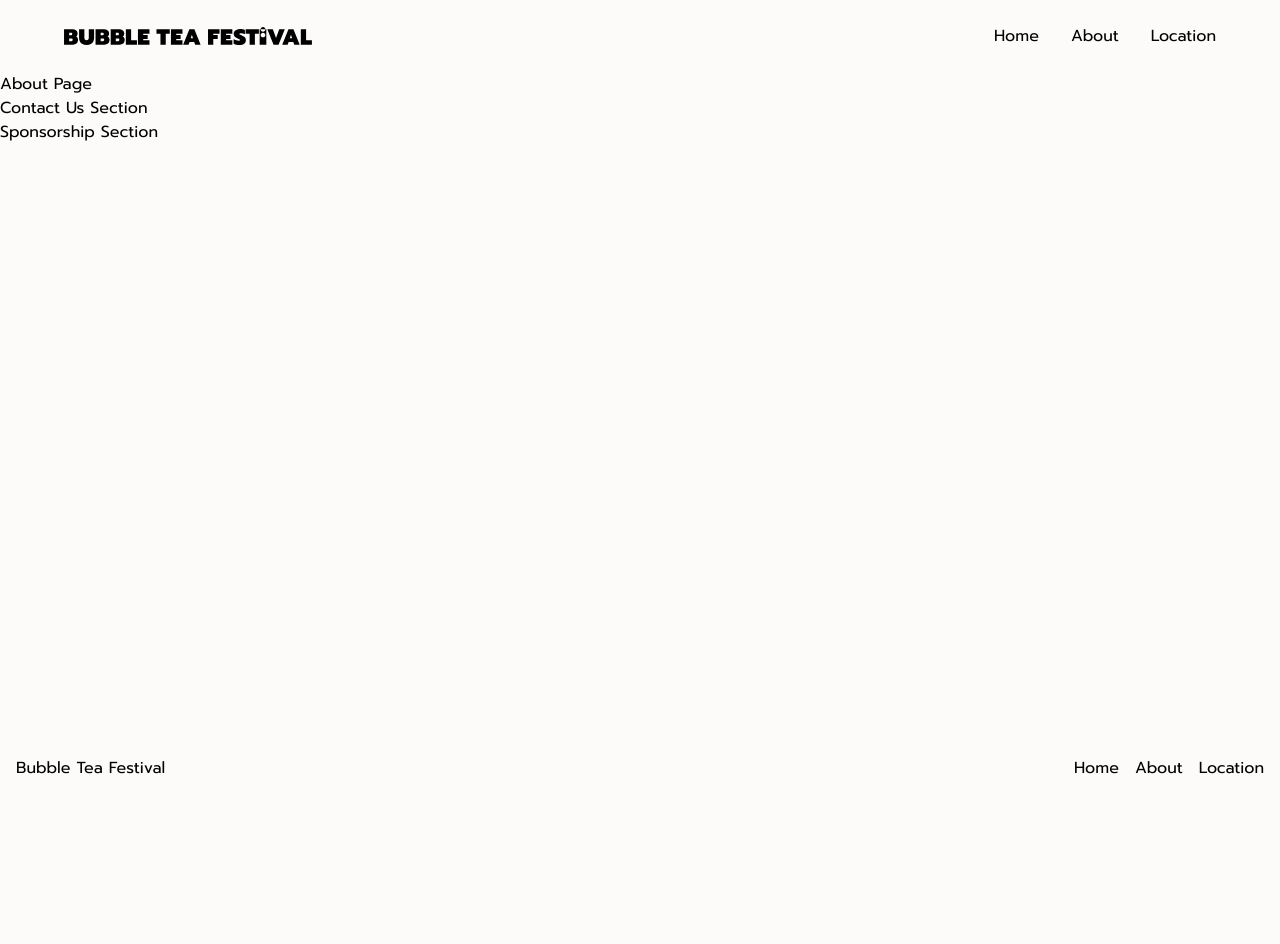
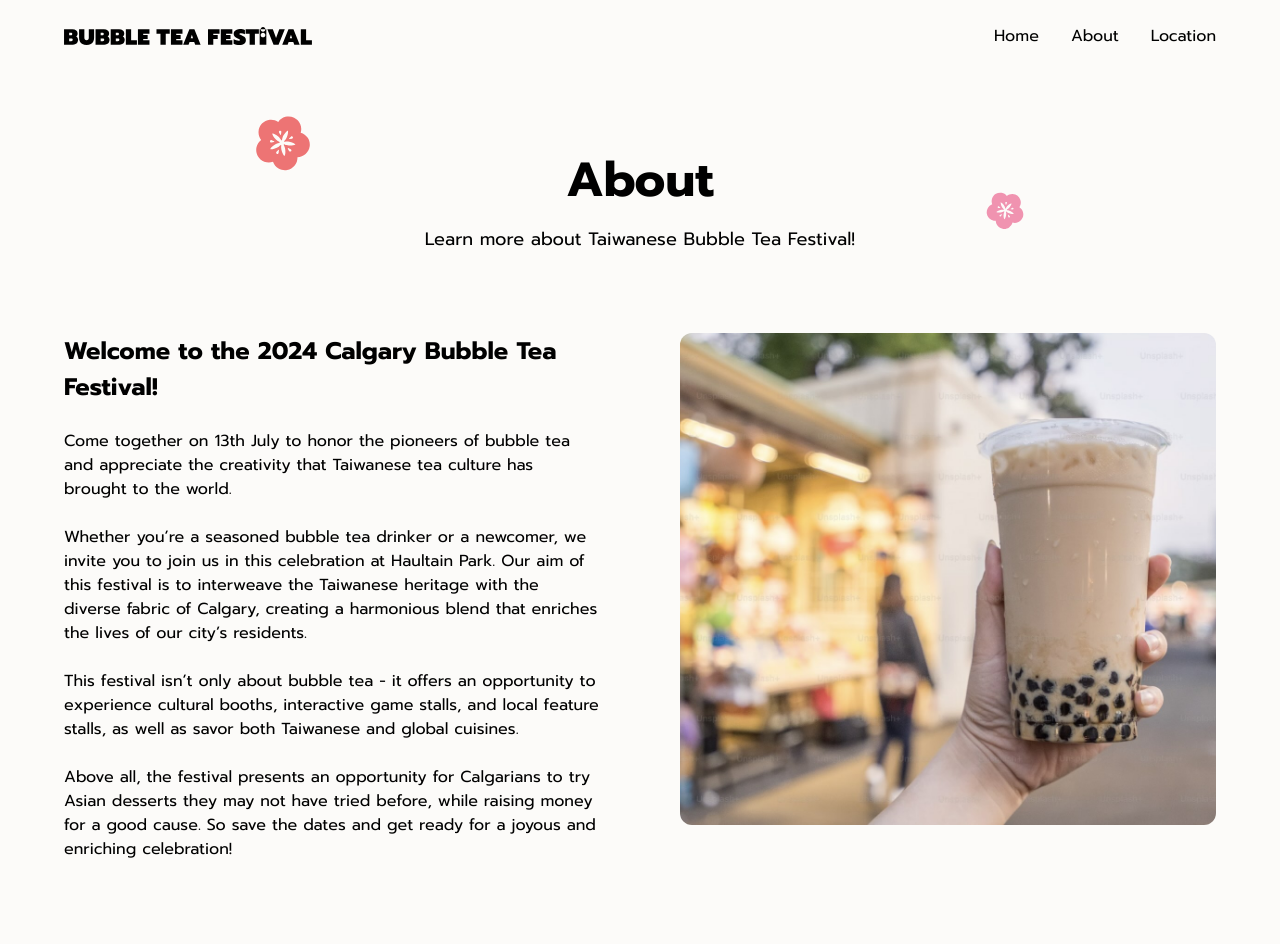
Before and after one commit to Kamigami55/calgary-bubble-tea-festival-2024-web, a Next.js app: page /about in a window 1280 px wide. Shown: the top 944 px of the page. Before the commit the page ends 800 px from the top, so only its background shows below. Built offline with nearby package versions, Linux system fonts and the light colour scheme.

Commit message:
feat: Implement AboutSescion

```diff
--- /dev/null
+++ b/src/app/about/_sections/AboutSection.tsx
@@ -0,0 +1,68 @@
+import Image from 'next/image';
+
+import flower1Img from '@/assets/flower1.svg';
+import flower2Img from '@/assets/flower2.svg';
+import holdingBubbleTeaOnStreetImg from '@/assets/holding-bubble-tea-on-street.jpg';
+
+export function AboutSection() {
+  return (
+    <section>
+      <div className="relative mx-auto max-w-[1440px] px-4 py-10 xs:px-16 xs:py-20">
+        <Image
+          src={flower1Img}
+          alt=""
+          className="absolute left-[10%] top-[35px] -z-10 w-[40px] xs:w-[54px] lg:left-[20%] lg:top-[44px]"
+        />
+        <Image
+          src={flower2Img}
+          alt=""
+          className="absolute right-[20%] top-[120px] -z-10 w-[24px] xs:w-[38px]"
+        />
+        <h1 className="text-headline2 xs:text-headline1 mb-4 text-center">
+          About
+        </h1>
+        <p className="text-body1regular mb-10 text-center xs:mb-16 lg:mb-20">
+          Learn more about Taiwanese Bubble Tea Festival!
+        </p>
+        <div className="flex flex-col justify-evenly gap-20 lg:flex-row">
+          <div className="w-full">
+            <h2 className="text-headline2 mb-6">
+              Welcome to the 2024 Calgary Bubble Tea Festival!
+            </h2>
+            <p className="text-body2">
+              Come together on 13th July to honor the pioneers of bubble tea and
+              appreciate the creativity that Taiwanese tea culture has brought
+              to the world.
+              <br />
+              <br />
+              Whether you’re a seasoned bubble tea drinker or a newcomer, we
+              invite you to join us in this celebration at Haultain Park. Our
+              aim of this festival is to interweave the Taiwanese heritage with
+              the diverse fabric of Calgary, creating a harmonious blend that
+              enriches the lives of our city’s residents.
+              <br />
+              <br />
+              This festival isn’t only about bubble tea - it offers an
+              opportunity to experience cultural booths, interactive game
+              stalls, and local feature stalls, as well as savor both Taiwanese
+              and global cuisines.
+              <br />
+              <br />
+              Above all, the festival presents an opportunity for Calgarians to
+              try Asian desserts they may not have tried before, while raising
+              money for a good cause. So save the dates and get ready for a
+              joyous and enriching celebration!
+            </p>
+          </div>
+          <div className="w-full">
+            <Image
+              src={holdingBubbleTeaOnStreetImg}
+              alt="holding bubble tea on street"
+              className="aspect-[343/303] w-full rounded-xl object-cover object-center xs:aspect-[640/552] lg:aspect-[625/574]"
+            />
+          </div>
+        </div>
+      </div>
+    </section>
+  );
+}
--- a/src/app/about/page.tsx
+++ b/src/app/about/page.tsx
@@ -1,10 +1,11 @@
+import { AboutSection } from '@/app/about/_sections/AboutSection';
 import { ContactUsSection } from '@/sections/ContactUsSection';
 import { SponsorshipSection } from '@/sections/SponsorshipSection';
 
 export default function AboutPage() {
   return (
     <div>
-      <p>About Page</p>
+      <AboutSection />
       <ContactUsSection />
       <SponsorshipSection />
     </div>
```
